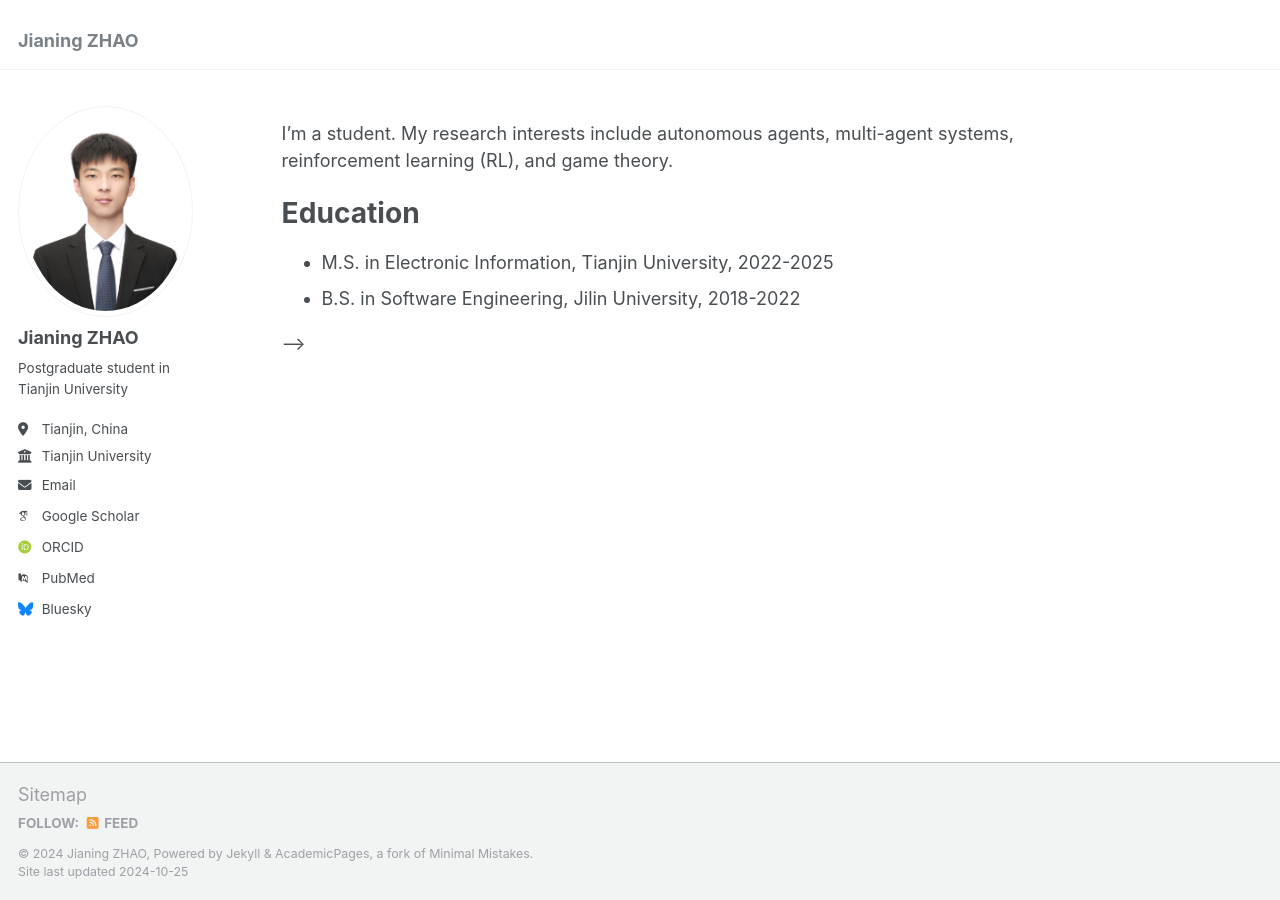
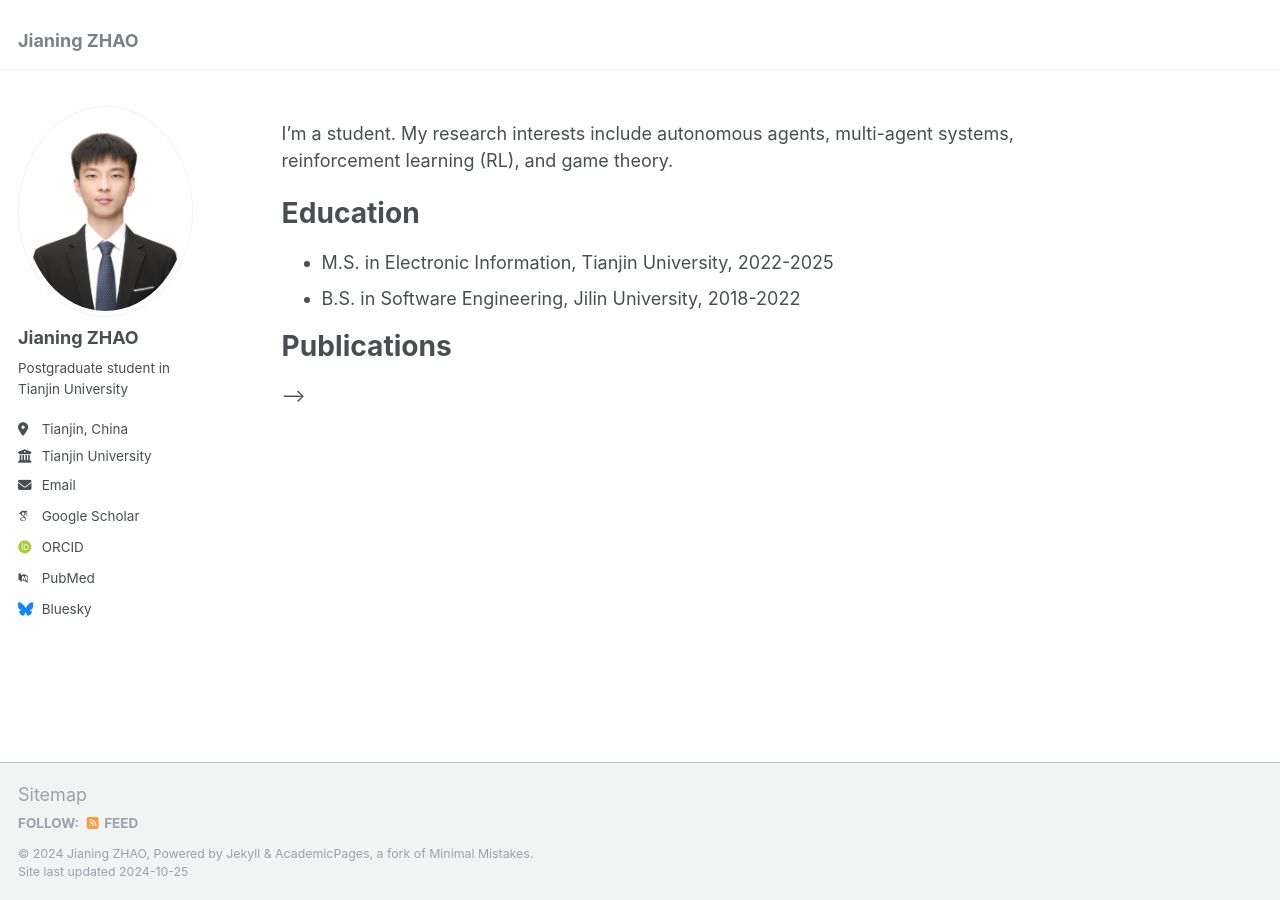
Before and after one commit to EskimosNing/EskimosNing.github.io, a Jekyll site: the page built from _pages/about.md, in a window 1280 px wide. Built offline with Jekyll 4.4.1, drawn with Linux system fonts in a browser that asks for light colours; some web fonts are replaced; a file with an impossible date is left out.

Commit message:
Initial commit

```diff
--- a/_pages/about.md
+++ b/_pages/about.md
@@ -41,11 +41,11 @@
   * Sub-skill 2.3
 * Skill 3 -->
 
-<!-- Publications
+Publications
 ======
   <ul>{% for post in site.publications reversed %}
     {% include archive-single-cv.html %}
-  {% endfor %}</ul> -->
+  {% endfor %}</ul>
 
 
 <!-- This is the front page of a website that is powered by the [Academic Pages template](https://github.com/academicpages/academicpages.github.io) and hosted on GitHub pages. [GitHub pages](https://pages.github.com) is a free service in which websites are built and hosted from code and data stored in a GitHub repository, automatically updating when a new commit is made to the respository. This template was forked from the [Minimal Mistakes Jekyll Theme](https://mmistakes.github.io/minimal-mistakes/) created by Michael Rose, and then extended to support the kinds of content that academics have: publications, talks, teaching, a portfolio, blog posts, and a dynamically-generated CV. You can fork [this repository](https://github.com/academicpages/academicpages.github.io) right now, modify the configuration and markdown files, add your own PDFs and other content, and have your own site for free, with no ads! An older version of this template powers my own personal website at [stuartgeiger.com](http://stuartgeiger.com), which uses [this Github repository](https://github.com/staeiou/staeiou.github.io).
```
